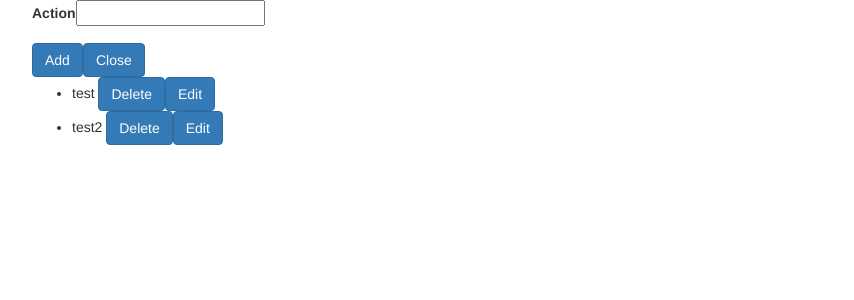
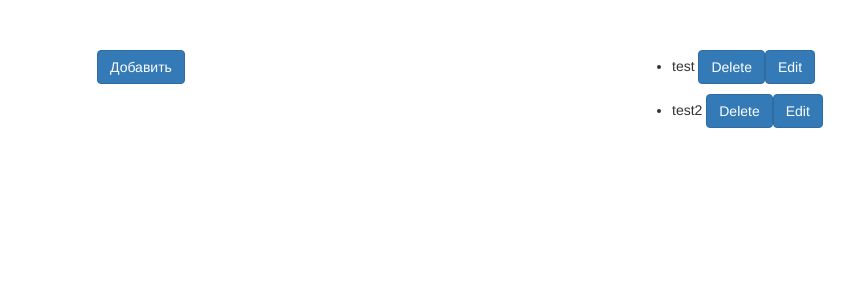
Before and after one commit to Zabello/New-project, an Angular app: page / in a window 1280 px wide. Shown: the top 300 px of the page, without its empty margins (23-877 px from the left). Built offline with nearby package versions, Linux system fonts and the light colour scheme.

Commit message:
edit components

```diff
--- a/src/app/first-module/first-component/first-component.component.css
+++ b/src/app/first-module/first-component/first-component.component.css
@@ -0,0 +1,3 @@
+.onPad {
+  padding: 5rem;
+}
--- a/src/app/first-module/first-component/first-component.component.html
+++ b/src/app/first-module/first-component/first-component.component.html
@@ -1,12 +1,14 @@
 <div class="container">
-  <div class="row">
-    <div class="col-5">
-      <app-todo-edit [todo]='activeItem' (add)='onAdd($event)' (close)='onClose($event)'></app-todo-edit>
-      <!-- [todo]='activeItem' передается в todoEdit, (add)='onAdd($event) ждет объявления события с значением-->
+  <div class="row onPad">
+    <div class="col-12 col-xl-6 col-lg-6 col-md-6 col-sm-6">
+      <app-todo-edit [itemuparray]='itemArray' [todo]='activeItem' (add)='onAddItem($event)' (close)='onCloseItem($event)' (clear)='onClearItem($event)'
+        (cancel)='onCancelItem($event)' (addlist)='onAddListItem($event)'></app-todo-edit>
+
     </div>
-    <div class="col-5">
-      <app-todos-list [todos]="todosList" (edit)='onEditItem($event)' (delete)='onDeleteItem($event)'> </app-todos-list>
-      <!-- [todos]="todosList" передается в todolist, (edit)='onEditItem и (delete)='onDeleteItem($event)' ждет объявления события с значением-->
+    <div class="col-12 col-xl-6 col-lg-6 col-md-6 col-sm-6">
+      <app-todos-list [todos]="todosList" (edit)='onEditItem($event)' (delete)='onDeleteItem($event)'>
+      </app-todos-list>
+
     </div>
   </div>
 </div>
--- a/src/app/first-module/first-component/first-component.component.ts
+++ b/src/app/first-module/first-component/first-component.component.ts
@@ -8,48 +8,61 @@ import * as _ from 'lodash';
 })
 export class FirstComponentComponent implements OnInit {
   todosList: Todo[] = [];
-  // Хранит значения массива
   activeItem: Todo = new Todo();
-  // элемент с которым мы будем осуществлять действие
+  itemArray: Todo = new Todo();
+  oldElement: Todo;
   constructor() {
     const todo = new Todo();
-    // первый элемент списка
     todo.id = 1;
-    // одно из задаваемых значений первому элементу
     todo.title = 'test';
-    // одно из задаваемых значений первому элементу
     const todo1 = new Todo();
-    // второй элемент в списке
     todo1.id = 2;
-    // одно из задаваемых значений второму элементу
     todo1.title = 'test2';
-    // одно из задаваемых значений второму элементу
     this.todosList.push(todo);
-    // выводит информацию в компанент 1 элемента
     this.todosList.push(todo1);
-    // выводит информацию в компанент 2 элемента
-    // this.activeItem = this.todosList[0];
   }
 
   ngOnInit() {}
   onEditItem(todo: Todo) {
     this.activeItem = _.clone(todo);
+    this.itemArray = _.clone(todo);
   }
-  // принимает значение todo c типом Todo, присваевает это значение в activeItem и транслирует в инпут.
+
   onDeleteItem(todo: Todo) {
     _.remove(this.todosList, (todo1: Todo) => {
       return todo1.id === todo.id;
     });
-    // принимает значение todo c типом Todo, ищет в массиве схожий компанент по id, при совпадении возращает элемент и удаляет его
   }
-  onClose(todo: Todo) {
-    if (!_.isUndefined(todo.id)) {
-      this.activeItem.title = undefined;
-    } else {
-      this.activeItem = new Todo();
+  onCancelItem(todo: Todo) {
+    if (todo.id) {
+      const index = _.find(this.todosList, (todo1: Todo) => {
+        return todo1.id === todo.id;
+      });
+      if (!_.isUndefined(index)) {
+        todo.title = index.title;
+      }
     }
   }
-  onAdd(todo: Todo) {
+  onClearItem() {
+    this.activeItem.title = undefined;
+  }
+  onCloseItem() {
+    this.activeItem = new Todo();
+  }
+  onAddListItem(todo: Todo) {
+    const newElement = new Todo();
+    newElement.id = this.getId();
+    // if (activeItem) {
+    //   const newElement = new Todo();
+    //   newElement.id = this.getId();
+    newElement.title = undefined;
+    this.activeItem = _.clone(todo);
+    //   this.activeItem = newElement;
+    //   this.todosList.push(newElement);
+    // }
+  }
+
+  onAddItem(todo: Todo) {
     if (!_.isUndefined(todo)) {
       if (!_.isUndefined(todo.id)) {
         const index = _.find(this.todosList, (todo1: Todo) => {
@@ -68,11 +81,9 @@ export class FirstComponentComponent implements OnInit {
     }
     this.activeItem = new Todo();
   }
-  // принимает значение todo c типом Todo, проверяем на значение Undefined элемента todo, если он положителен то проверяем значение id на Undefined, создаем новую перевенную index и присваиваем ему значение полного элемента из списка массива, проверяем на Undefined это значение и потом задаем ей текущий title. обнуляет input. Если значение todo Undefined, то создается новый элемент типа Todo/
-  // _.find- возвращает полный элемент из массива.
+
   getId(): number {
     const maxId: Todo = _.maxBy(this.todosList, 'id');
     return _.isUndefined(maxId) ? 0 : maxId.id + 1;
   }
-  // Создает новый id новому компоненту, по типу нахождения крайнего в массиве и добовление единицы к значению последнего id, _.maxBy ищет максимальное значение id, работает только с цифрами.
 }
--- a/src/app/first-module/todo-edit/todo-edit.component.html
+++ b/src/app/first-module/todo-edit/todo-edit.component.html
@@ -1,8 +1,21 @@
-<div class="form-group">
-  <label for="action">Action</label>
-  <input type="text" [(ngModel)]="todo.title">
+<div [hidden]="todo.id" class="onMargin">
+  <button type="button" class="btn btn-primary " (click)='onAddlist(todo)'>Добавить</button>
 </div>
-<!-- установлена двухстороняя связь для работы с знвчением переменной -->
-<button type="button" class="btn btn-primary" (click)='onAdd()'>Add</button>
-<button type="button" class="btn btn-primary" (click)='onClose()'>Close</button>
-<!-- событие click вызывает метод onAdd -->
+<div [hidden]="!todo.id">
+  <!-- [hidden]="!todo.id" -->
+  <div>
+    <span>id={{itemuparray.id}}, title={{itemuparray.title}}</span>
+  </div>
+
+  <div class="form-group">
+    <label for="action">Action</label>
+    <input type="text" [(ngModel)]="todo.title">
+  </div>
+  <!-- установлена двухстороняя связь для работы с знвчением переменной -->
+  <button [disabled]="!todo.title" type="button" class="btn btn-primary" (click)='onAdd()'>Сохранить</button>
+  <button type="button" class="btn btn-primary" (click)='onClear()'>Очистить</button>
+  <button type="button" class="btn btn-primary" (click)='onCancel()'>Отменить</button>
+  <button type="button" class="btn btn-primary" (click)='onClose()'>Закрыть</button>
+  <!-- событие click вызывает метод onAdd -->
+
+</div>
--- a/src/app/first-module/todo-edit/todo-edit.component.ts
+++ b/src/app/first-module/todo-edit/todo-edit.component.ts
@@ -9,20 +9,35 @@ import * as _ from 'lodash';
 })
 export class TodoEditComponent implements OnInit {
   @Input() todo: Todo = new Todo();
-  // принимает входные данные todo и создает новый параметр с свойствами Todo ВОПРОС: Уточнить для чего = new Todo().
+  @Input() itemuparray: Todo = new Todo();
   @Output() add: EventEmitter<Todo> = new EventEmitter<Todo>();
-  // передаем родительскому компоненту событие с свойсвом  типа EventEmitter значением todo типа Todo
   @Output() close: EventEmitter<Todo> = new EventEmitter<Todo>();
+  @Output() clear: EventEmitter<Todo> = new EventEmitter<Todo>();
+  @Output() cancel: EventEmitter<Todo> = new EventEmitter<Todo>();
+  @Output() addlist: EventEmitter<Todo> = new EventEmitter<Todo>();
   constructor() {}
 
   ngOnInit() {}
+  offAdd() {}
   onAdd() {
     if (!_.isEmpty(this.todo)) {
       this.add.emit(this.todo);
     }
   }
-  // обрабатываем и создаем событие перпедавая значение todo в главный компанент
+  onClear() {
+    if (!_.isEmpty(this.todo)) {
+      this.clear.emit(this.todo);
+    }
+  }
+  onCancel() {
+    this.cancel.emit(this.todo);
+  }
   onClose() {
     this.close.emit(this.todo);
   }
+  onAddlist(todo: Todo) {
+    if (!_.isEmpty(this.todo)) {
+      this.addlist.emit(this.todo);
+    }
+  }
 }
--- a/src/app/first-module/todos-list/todos-list.component.css
+++ b/src/app/first-module/todos-list/todos-list.component.css
@@ -0,0 +1,3 @@
+.onMargin {
+  margin-bottom: 1rem;
+}
--- a/src/app/first-module/todos-list/todos-list.component.html
+++ b/src/app/first-module/todos-list/todos-list.component.html
@@ -1,10 +1,9 @@
 <ul>
 
-  <li *ngFor='let todo of todos'>{{ todo.title }}
+  <li *ngFor='let todo of todos' class="onMargin">{{ todo.title }}
     <button type="button" class="btn btn-primary" (click)="onDelete(todo)">Delete</button>
-    <button type="button" class="btn btn-primary" (click)='onEdit(todo)'>Edit</button>
+    <button [hidden]="!todo.id" type="button" class="btn btn-primary" (click)='onEdit(todo)'>Edit</button>
 
   </li>
-  <!-- событие click вызывает метод onDeleted и onEdit передавая ему значение todo -->
 
 </ul>
--- a/src/index.html
+++ b/src/index.html
@@ -1,5 +1,6 @@
 <!doctype html>
 <html lang="en">
+
 <head>
   <meta charset="utf-8">
   <title>NewProject</title>
@@ -9,7 +10,9 @@
   <link rel="icon" type="image/x-icon" href="favicon.ico">
   <link href="https://maxcdn.bootstrapcdn.com/bootstrap/3.3.6/css/bootstrap.min.css" rel="stylesheet">
 </head>
+
 <body>
   <app-root></app-root>
 </body>
+
 </html>
```
Also changed, not shown: src/app/first-module/todos-list/todos-list.component.ts (+5 -6 lines).
